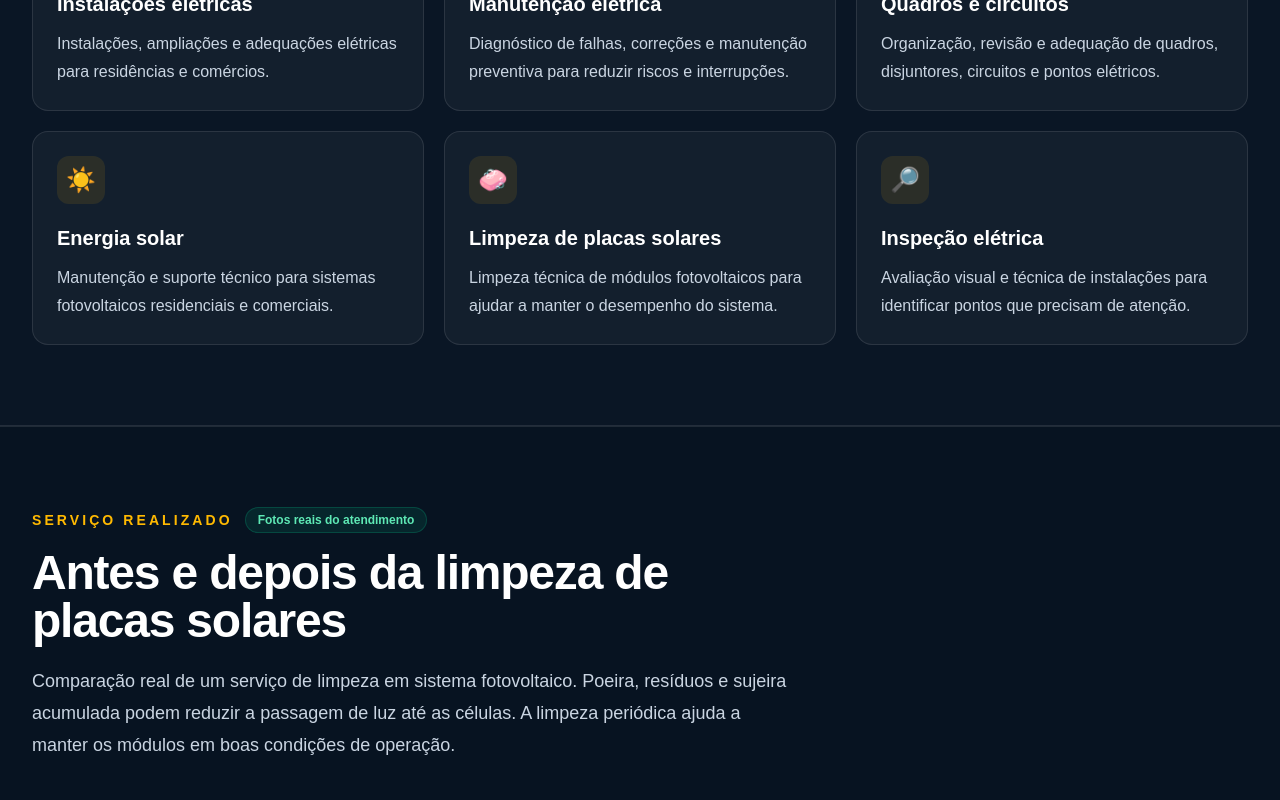
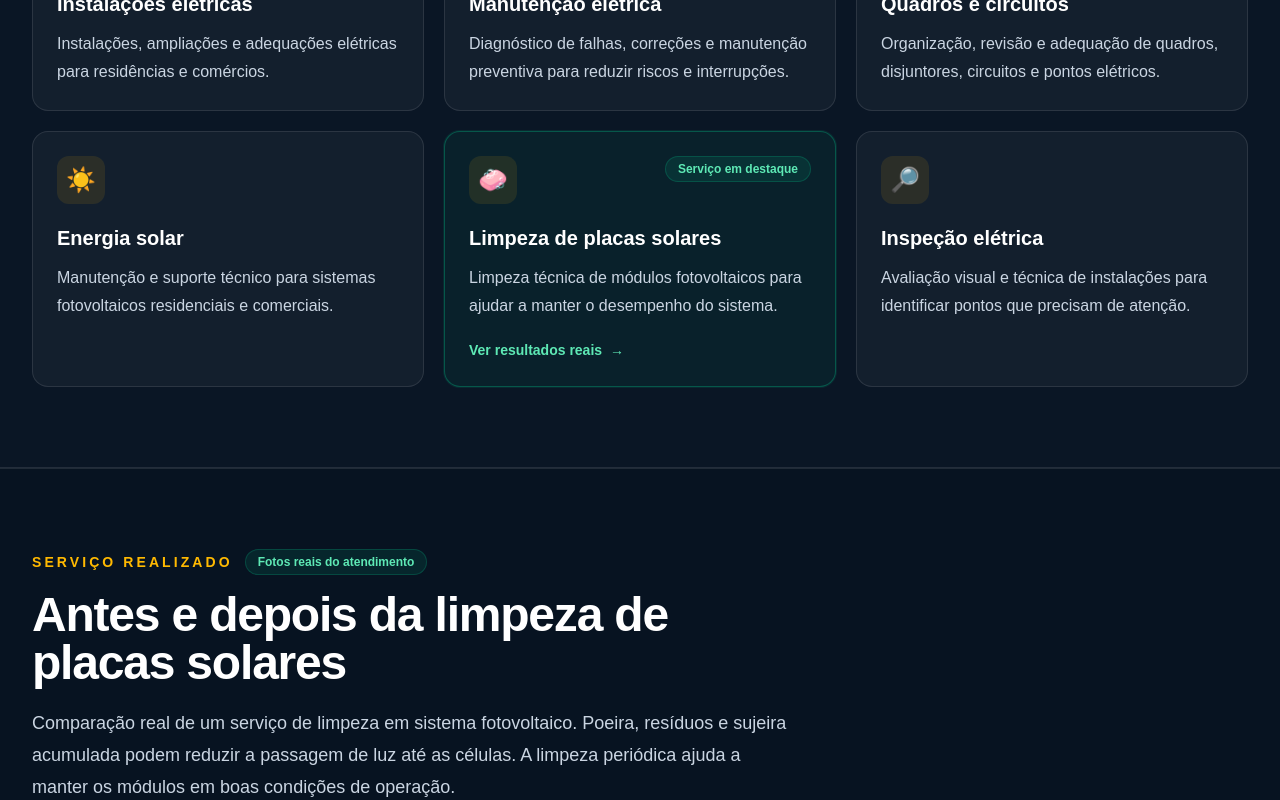
Before and after one commit to Tivytinz/servicos-eletrotecnicos, a Next.js app: page / in a window 1280 px wide. Shown: the part 1300-2100 px from the top of the page. Built offline with nearby package versions, Linux system fonts and the light colour scheme.

Commit message:
refine: improve solar results UX and conversion

```diff
--- a/src/app/page.tsx
+++ b/src/app/page.tsx
@@ -36,6 +36,7 @@ const servicos = [
     texto:
       "Limpeza técnica de módulos fotovoltaicos para ajudar a manter o desempenho do sistema.",
     icone: "🧼",
+    destaque: true,
   },
   {
     titulo: "Inspeção elétrica",
@@ -196,13 +197,32 @@ export default function Home() {
             {servicos.map((servico) => (
               <article
                 key={servico.titulo}
-                className="group rounded-2xl border border-white/10 bg-white/[0.04] p-6 transition hover:-translate-y-1 hover:border-amber-400/30 hover:bg-white/[0.07]"
+                className={
+                  servico.destaque
+                    ? "group rounded-2xl border border-emerald-400/30 bg-emerald-400/[0.06] p-6 ring-1 ring-emerald-400/10 transition hover:-translate-y-1 hover:border-emerald-300/50 hover:bg-emerald-400/[0.09]"
+                    : "group rounded-2xl border border-white/10 bg-white/[0.04] p-6 transition hover:-translate-y-1 hover:border-amber-400/30 hover:bg-white/[0.07]"
+                }
               >
-                <div className="grid h-12 w-12 place-items-center rounded-xl bg-amber-400/10 text-2xl">
-                  {servico.icone}
+                <div className="flex items-start justify-between gap-3">
+                  <div className="grid h-12 w-12 place-items-center rounded-xl bg-amber-400/10 text-2xl">
+                    {servico.icone}
+                  </div>
+                  {servico.destaque && (
+                    <span className="rounded-full border border-emerald-400/20 bg-emerald-400/10 px-3 py-1 text-xs font-bold text-emerald-300">
+                      Serviço em destaque
+                    </span>
+                  )}
                 </div>
                 <h3 className="mt-5 text-xl font-extrabold">{servico.titulo}</h3>
                 <p className="mt-3 leading-7 text-slate-300">{servico.texto}</p>
+                {servico.destaque && (
+                  <a
+                    href="#resultados"
+                    className="mt-5 inline-flex items-center gap-2 text-sm font-extrabold text-emerald-300 transition hover:text-emerald-200"
+                  >
+                    Ver resultados reais <span aria-hidden="true">→</span>
+                  </a>
+                )}
               </article>
             ))}
           </div>
@@ -302,45 +322,54 @@ export default function Home() {
           <div className="mt-12 grid gap-7 xl:grid-cols-2">
             {[
               {
-                caso: "Caso 2",
+                caso: "Limpeza realizada 02",
                 antes: "/solar/caso-2-antes.webp",
                 depois: "/solar/caso-2-depois.webp",
+                posAntes: "50% 54%",
+                posDepois: "50% 45%",
               },
               {
-                caso: "Caso 3",
+                caso: "Limpeza realizada 03",
                 antes: "/solar/caso-3-antes.webp",
                 depois: "/solar/caso-3-depois.webp",
+                posAntes: "50% 48%",
+                posDepois: "50% 48%",
               },
               {
-                caso: "Caso 4",
+                caso: "Limpeza realizada 04",
                 antes: "/solar/caso-4-antes.webp",
                 depois: "/solar/caso-4-depois.webp",
+                posAntes: "50% 52%",
+                posDepois: "50% 50%",
               },
               {
-                caso: "Caso 5",
+                caso: "Limpeza realizada 05",
                 antes: "/solar/caso-5-antes.webp",
                 depois: "/solar/caso-5-depois.webp",
+                posAntes: "50% 50%",
+                posDepois: "50% 50%",
               },
               {
-                caso: "Caso 6",
+                caso: "Limpeza realizada 06",
                 antes: "/solar/caso-6-antes.webp",
                 depois: "/solar/caso-6-depois.webp",
+                posAntes: "50% 55%",
+                posDepois: "50% 45%",
               },
               {
-                caso: "Caso 7",
+                caso: "Limpeza realizada 07",
                 antes: "/solar/caso-7-antes.webp",
                 depois: "/solar/caso-7-depois.webp",
+                posAntes: "50% 52%",
+                posDepois: "50% 48%",
               },
             ].map((item) => (
               <article
                 key={item.caso}
                 className="overflow-hidden rounded-2xl border border-white/10 bg-white/[0.04]"
               >
-                <div className="flex items-center justify-between border-b border-white/10 px-5 py-4">
+                <div className="border-b border-white/10 px-5 py-4">
                   <h3 className="font-extrabold text-white">{item.caso}</h3>
-                  <span className="rounded-full border border-emerald-400/20 bg-emerald-400/10 px-3 py-1 text-xs font-bold text-emerald-300">
-                    Fotos reais
-                  </span>
                 </div>
 
                 <div className="grid sm:grid-cols-2">
@@ -351,12 +380,16 @@ export default function Home() {
                         alt={`${item.caso}: placas solares antes da limpeza`}
                         loading="lazy"
                         decoding="async"
+                        style={{ objectPosition: item.posAntes }}
                         className="h-full w-full object-cover"
                       />
                       <span className="absolute left-3 top-3 rounded-full bg-slate-950/90 px-3 py-1.5 text-xs font-black text-amber-300">
                         ANTES
                       </span>
                     </div>
+                    <figcaption className="border-t border-white/10 px-4 py-3 text-sm font-semibold text-slate-300">
+                      Antes da limpeza
+                    </figcaption>
                   </figure>
 
                   <figure>
@@ -366,12 +399,16 @@ export default function Home() {
                         alt={`${item.caso}: placas solares depois da limpeza`}
                         loading="lazy"
                         decoding="async"
+                        style={{ objectPosition: item.posDepois }}
                         className="h-full w-full object-cover"
                       />
                       <span className="absolute left-3 top-3 rounded-full bg-emerald-500 px-3 py-1.5 text-xs font-black text-white">
                         DEPOIS
                       </span>
                     </div>
+                    <figcaption className="border-t border-white/10 px-4 py-3 text-sm font-semibold text-slate-300">
+                      Após a limpeza
+                    </figcaption>
                   </figure>
                 </div>
               </article>
@@ -391,7 +428,7 @@ export default function Home() {
               rel="noopener noreferrer"
               className="shrink-0 rounded-xl bg-emerald-500 px-6 py-4 text-center font-extrabold text-white transition hover:-translate-y-0.5 hover:bg-emerald-400"
             >
-              Solicitar orçamento
+              Solicitar orçamento pelo WhatsApp
             </a>
           </div>
         </div>
@@ -482,7 +519,7 @@ export default function Home() {
         target="_blank"
         rel="noopener noreferrer"
         aria-label="Solicitar orçamento pelo WhatsApp"
-        className="fixed bottom-5 right-5 z-50 grid h-14 w-14 place-items-center rounded-full bg-emerald-500 text-2xl shadow-2xl shadow-black/40 transition hover:-translate-y-1 hover:bg-emerald-400"
+        className="fixed bottom-6 right-6 z-50 grid h-14 w-14 place-items-center rounded-full bg-emerald-500 text-2xl shadow-2xl shadow-black/40 ring-4 ring-[#06101d] transition hover:-translate-y-1 hover:bg-emerald-400 lg:bottom-8 lg:right-8"
       >
         💬
       </a>
```
